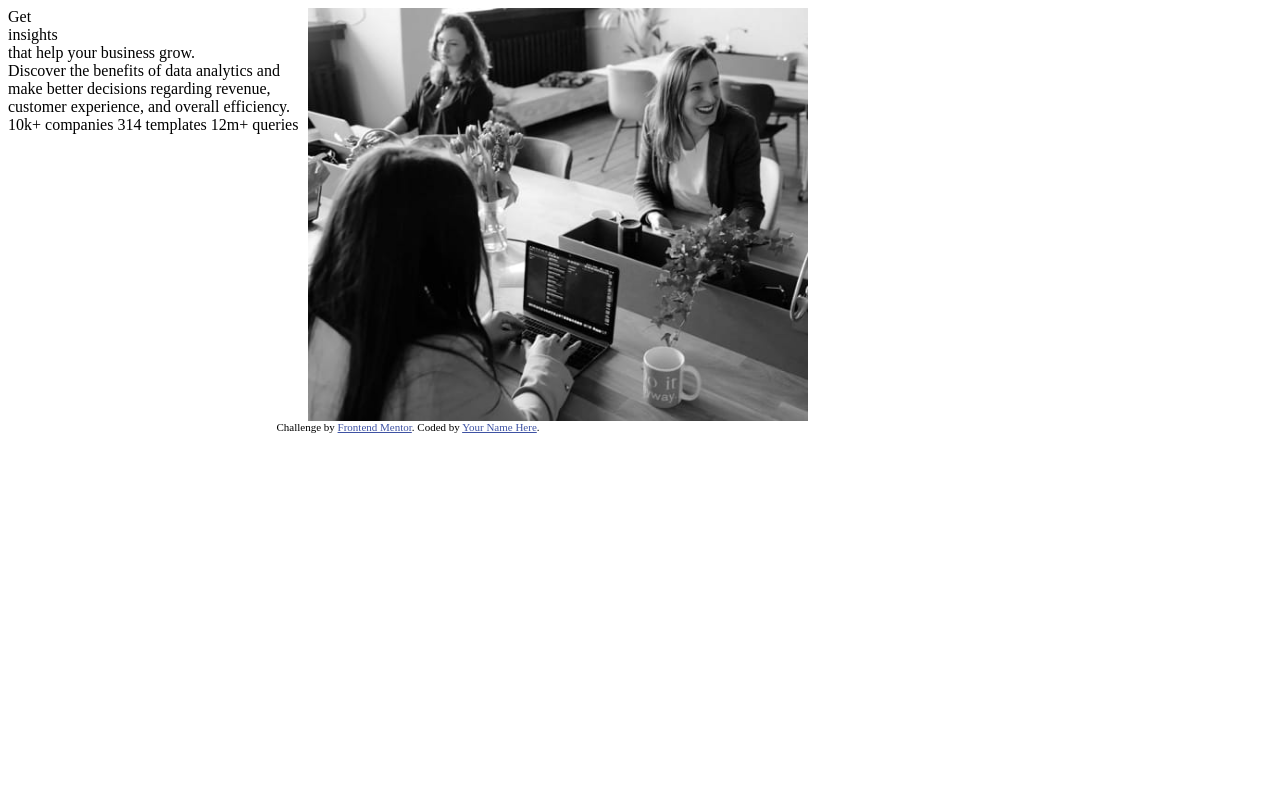
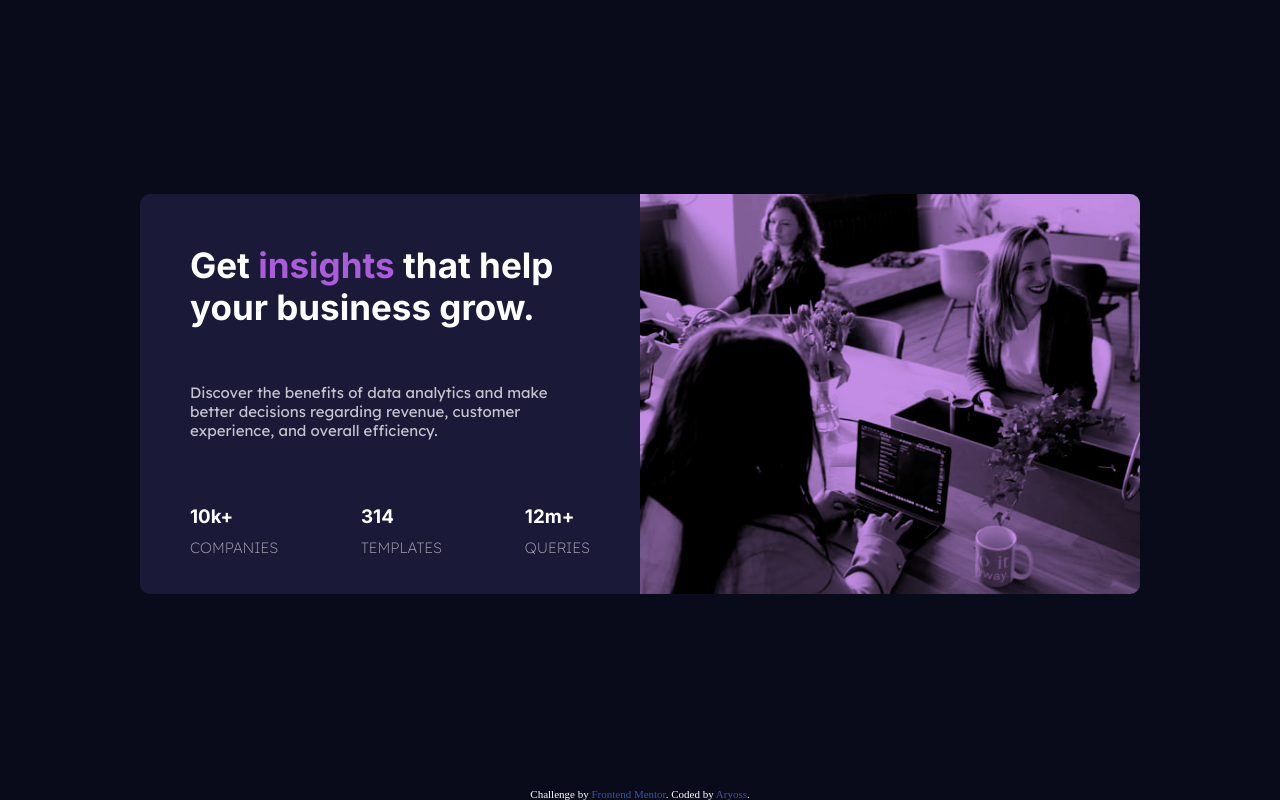
Before and after one commit to Axel0th/Stats_preview_card_component, a plain HTML site: page index.html in a window 1280 px wide. Drawn offline with Linux system fonts and the light colour scheme.

Commit message:
style the stats preview card using CSS

```diff
--- a/index.html
+++ b/index.html
@@ -6,6 +6,14 @@
 
   <link rel="icon" type="image/png" sizes="32x32" href="./images/favicon-32x32.png">
   <link href="./style.css" rel="stylesheet">
+
+  <link rel="preconnect" href="https://fonts.googleapis.com">
+  <link rel="preconnect" href="https://fonts.gstatic.com" crossorigin>
+  <link href="https://fonts.googleapis.com/css2?family=Big+Shoulders+Display:wght@100..900&family=Inter:ital,opsz,wght@0,14..32,100..900;1,14..32,100..900&family=Lexend+Deca:wght@100..900&family=Open+Sans&family=Poppins:wght@600&display=swap" rel="stylesheet">
+
+  <link rel="preconnect" href="https://fonts.googleapis.com">
+<link rel="preconnect" href="https://fonts.gstatic.com" crossorigin>
+<link href="https://fonts.googleapis.com/css2?family=Big+Shoulders+Display:wght@100..900&family=Inter:ital,opsz,wght@0,14..32,100..900;1,14..32,100..900&family=Lexend+Deca:wght@100..900&family=Open+Sans&family=Poppins:wght@600&display=swap" rel="stylesheet">
 
   <title>Frontend Mentor | Stats preview card component</title>
 
@@ -16,31 +24,31 @@
 </head>
 
 <body>
-
+  <div class="page">
+    <div></div>
     <div class="content">
-    <img src="./images/image-header-desktop.jpg" alt="image-header-desktop">
-
+      <div class="page_image-container">
+        <img src="./images/image-header-desktop.jpg" alt="image-header-desktop" class="page_image">
+      </div>
       <div class="text">
-      <div class="heading">
-        Get <div>insights</div> that help your business grow.
+        <div class="heading inter-font1">
+         Get <span>insights</span> that help your business grow.
         </div>
-
-      <div class="paragraph">
+        <p  class="lexend-deca-font2">
           Discover the benefits of data analytics and make better decisions regarding revenue, customer
           experience, and overall efficiency.
+        </p>
+        <div class="stats">
+          <div class="stats_style"><h3 class="inter-font1">10k+</h3> <div class="lexend-deca-font2 sub_stat">COMPANIES</div></div>
+          <div class="stats_style"><h3 class="inter-font1">314</h3> <div class="lexend-deca-font2 sub_stat">TEMPLATES</div></div>
+          <div class="stats_style"><h3 class="inter-font1">12m+</h3> <div class="lexend-deca-font2 sub_stat">QUERIES</div></h3></div>
         </div>
-
-      <div class="stats">
-        10k+ companies
-        314 templates
-        12m+ queries
-      </div>
-
       </div>
     </div>
     <div class="attribution">
       Challenge by <a href="https://www.frontendmentor.io?ref=challenge" target="_blank">Frontend Mentor</a>.
-    Coded by <a href="#">Your Name Here</a>.
+      Coded by <a href="https://github.com/Axel0th">Aryoss</a>.
+    </div>
   </div>
 </body>
 </html>
--- a/style.css
+++ b/style.css
@@ -1,19 +1,133 @@
+body {
+    margin: 0;
+    display: flex;
+    flex-direction: column;
+    align-items: center;
+    justify-content: center;
+    background-color: hsl(233, 47%, 7%);
+}
+
 .content {
     display: flex;
     flex-direction: row-reverse;
     justify-content: center;
-    width: 100vh;
+    align-items: center;
+    margin: 0;
 }
 
-body {
+.page {
     display: flex;
     flex-direction: column;
-    justify-content: center;
+    justify-content: space-between;
     align-items: center;
-    width: 100vh;
+    margin: 0;
+    min-height: 100vh;
 }
 
-img {
+.page_image-container {
+    position: relative;
+    height: 400px;
     width: 500px;
-    height: auto;
+    border-top-right-radius: 10px;
+    border-bottom-right-radius: 10px;
+    overflow: hidden;
 }
+
+.page_image {
+    height: 100%;
+    width: 100%;
+    object-fit: cover;
+    filter: grayscale(100%) contrast(120%);
+}
+
+.page_image-container::before {
+    content: "";
+    position: absolute;
+    top: 0;
+    left: 0;
+    width: 100%;
+    height: 100%;
+    background-color: hsl(277, 64%, 61%);
+    mix-blend-mode: multiply;
+    opacity: 0.7;
+    z-index: 1;
+}
+
+
+
+
+.text {
+    box-sizing: border-box;
+    display: flex;
+    flex-direction: column;
+    justify-content: space-between;
+    gap: 50px;
+    background-color: hsl(244, 38%, 16%);
+    height: 400px;
+    width: 500px;
+    padding: 50px;
+    border-top-left-radius: 10px;
+    border-bottom-left-radius: 10px;
+}
+
+
+.stats {
+    display: flex;
+    flex-direction: row;
+    justify-content: space-between;
+}
+
+.inter-font1 {
+    font-family: "Inter", sans-serif;
+    font-optical-sizing: auto;
+    font-style: normal;
+}
+
+
+.heading {
+    font-weight: 700;
+    font-size: 35px;
+    color: hsl(0, 0%, 100%);
+    margin-bottom: -10px;
+}
+
+.lexend-deca-font2 {
+  font-family: "Lexend Deca", sans-serif;
+  font-optical-sizing: auto;
+  font-style: normal;
+}
+
+p {
+    color: hsla(0, 0%, 100%, 0.75);
+    font-size: 15px;
+}
+
+.stats_style {
+    display: flex;
+    flex-direction: column;
+    justify-content: flex-start;
+    gap: 10px;
+}
+
+.sub_stat {
+    font-weight: 200;
+    font-size: 15px;
+    color :hsla(0, 0%, 100%, 0.6);
+}
+
+h3 {
+    margin: 0;
+    color: hsl(0, 0%, 100%);
+}
+
+span {
+    color: hsl(277, 64%, 61%);
+}
+
+.attribution {
+    color: white;
+}
+
+a {
+    text-decoration: none;
+}
```
Lines whose indentation alone changed are shown as unchanged.
